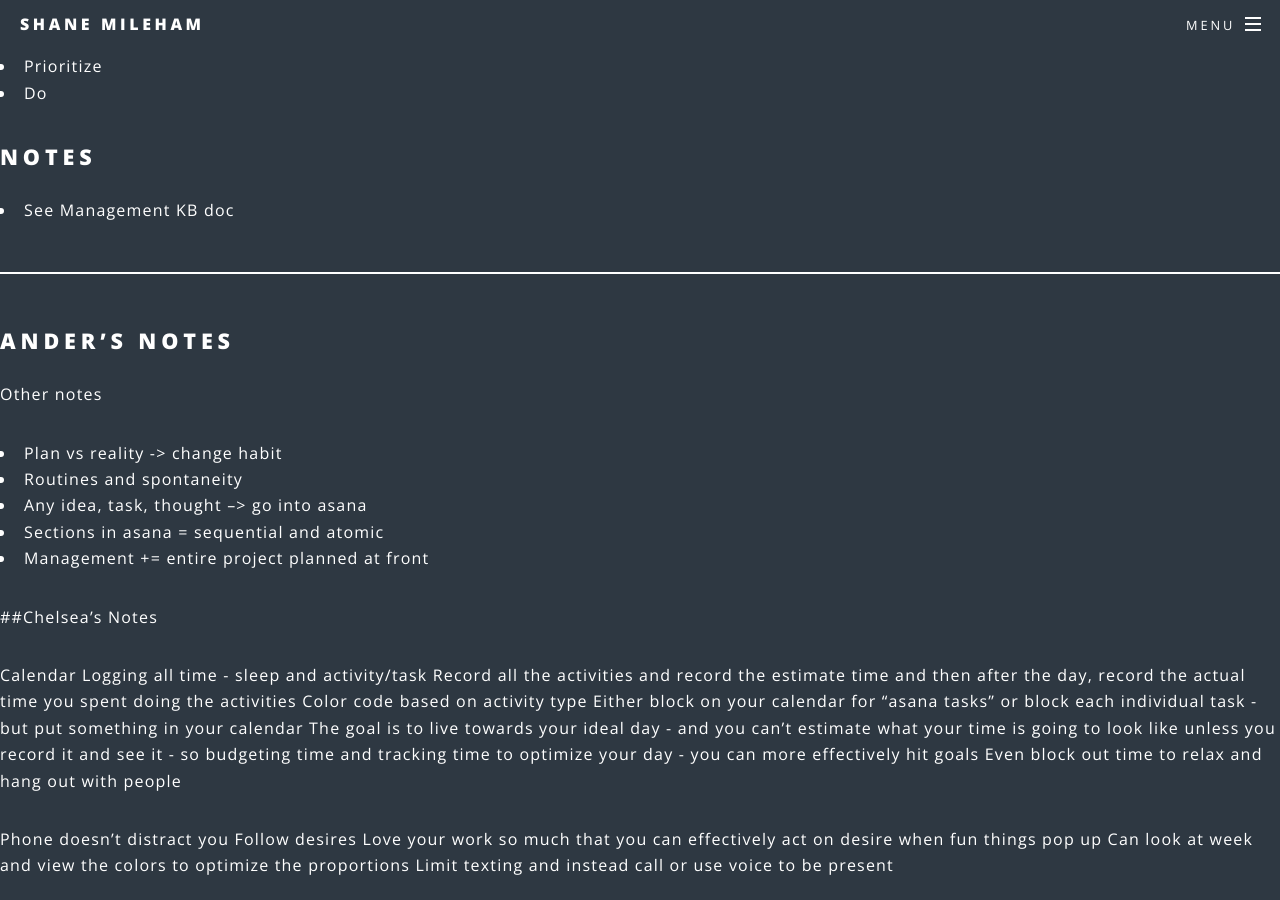
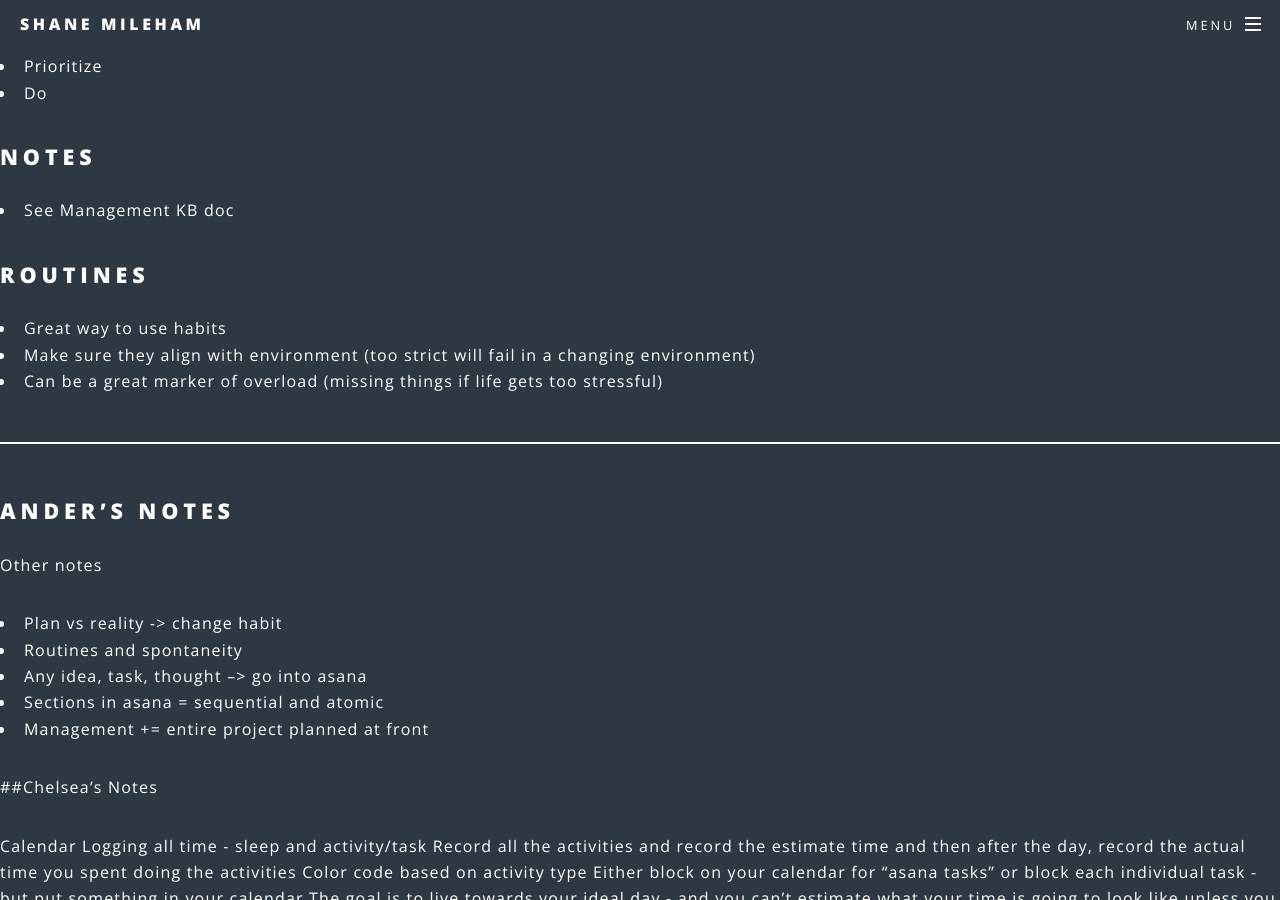
Before and after one commit to shanemileham/shanemileham.github.io, a Jekyll site: the page built from _kb/professional/productivity/productivity.md, in a window 1280 px wide and 900 px high, scrolled down 2189 px. Built offline with Jekyll 4.4.1, drawn with Linux system fonts in a browser that asks for light colours; comment, search, counter and statistics services are not loaded.

Commit message:
Productivity += routines

```diff
--- a/_kb/professional/productivity/productivity.md
+++ b/_kb/professional/productivity/productivity.md
@@ -74,6 +74,12 @@ Of all the things you have to do, doing the highest leverage (most important)
 
 ## Notes
 - See Management KB doc
+
+
+## Routines
+- Great way to use habits
+- Make sure they align with environment (too strict will fail in a changing environment)
+- Can be a great marker of overload (missing things if life gets too stressful)
 
 
 
```
